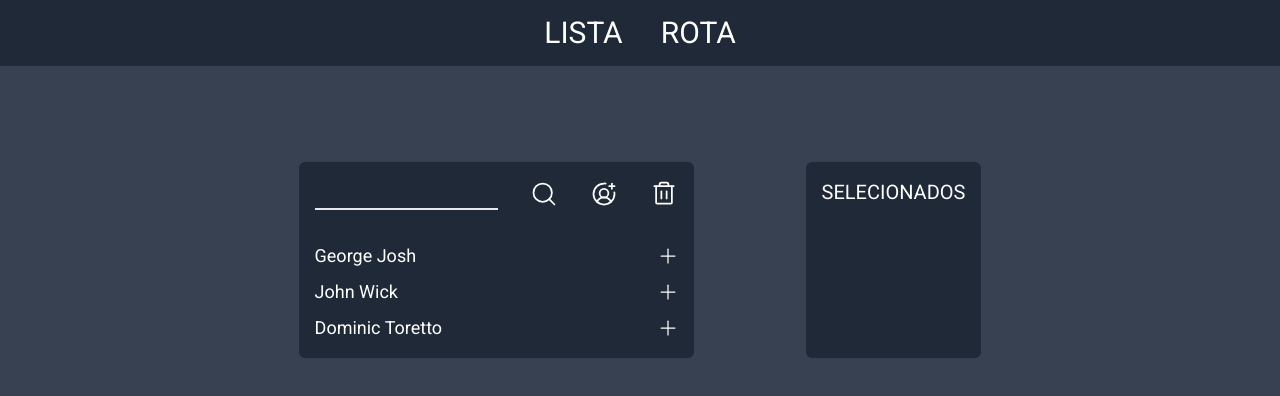
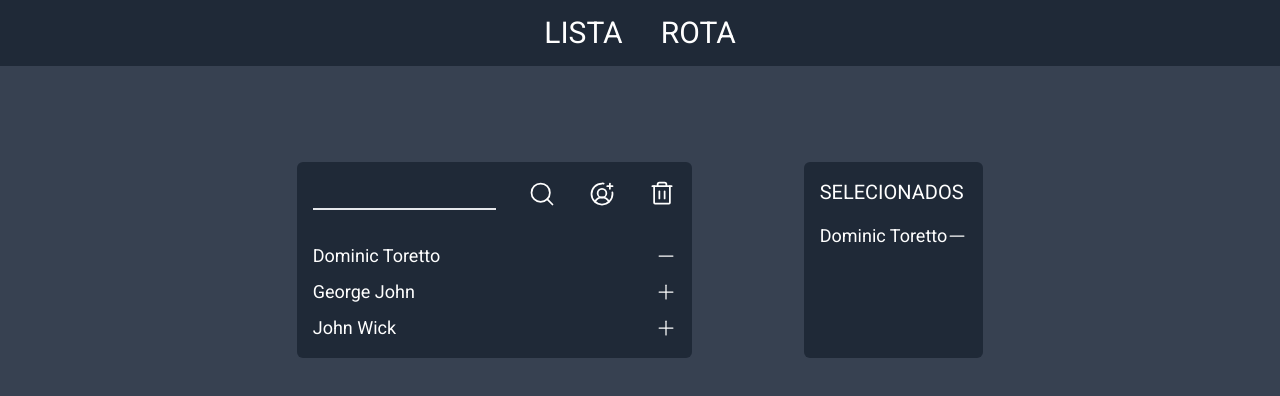
Before and after one commit to rodrigocitadin/cleaning-router, a Next.js app: page / in a window 1280 px wide. Shown: the top 396 px of the page. Built offline with nearby package versions, Linux system fonts and the light colour scheme.

Commit message:
wip on clients list

```diff
--- a/app/page.tsx
+++ b/app/page.tsx
@@ -1,5 +1,6 @@
 import ListInputs from "@/app/components/ListInputs";
-import PlusIcon from "./icons/PlusIcon";
+import PlusIcon from "@/app/icons/PlusIcon";
+import MinusIcon from "@/app/icons/MinusIcon";
 
 export default function Home() {
   return (
@@ -7,23 +8,27 @@ export default function Home() {
       <div className="flex gap-28 align-top justify-center mt-24">
         <div className="flex flex-col bg-gray-800 rounded-md p-4">
           <ListInputs />
-          <div className="flex flex-col mt-8 gap-2">
-            <div className="flex justify-between align-middle">
-              <span className="text-lg">George Josh</span>
-              <button><PlusIcon/></button>
+          <div className="flex flex-col mt-8 gap-2 align-middle">
+            <div className="flex justify-between">
+              <span className="text-lg">Dominic Toretto</span>
+              <button className="self-center"><MinusIcon /></button>
             </div>
-            <div className="flex justify-between align-middle">
+            <div className="flex justify-between">
+              <span className="text-lg">George John</span>
+              <button className="self-center"><PlusIcon /></button>
+            </div>
+            <div className="flex justify-between">
               <span className="text-lg">John Wick</span>
-              <button><PlusIcon/></button>
-            </div>
-            <div className="flex justify-between align-middle">
-              <span className="text-lg">Dominic Toretto</span>
-              <button><PlusIcon/></button>
+              <button className="self-center"><PlusIcon /></button>
             </div>
           </div>
         </div>
-        <div className="flex flex-col bg-gray-800 p-4 rounded-md">
+        <div className="flex flex-col gap-4 bg-gray-800 p-4 rounded-md">
           <h2 className="text-xl">SELECIONADOS</h2>
+          <div className="flex justify-between">
+            <span className="text-lg">Dominic Toretto</span>
+            <button className="self-center"><MinusIcon /></button>
+          </div>
         </div>
       </div>
     </main>
```
